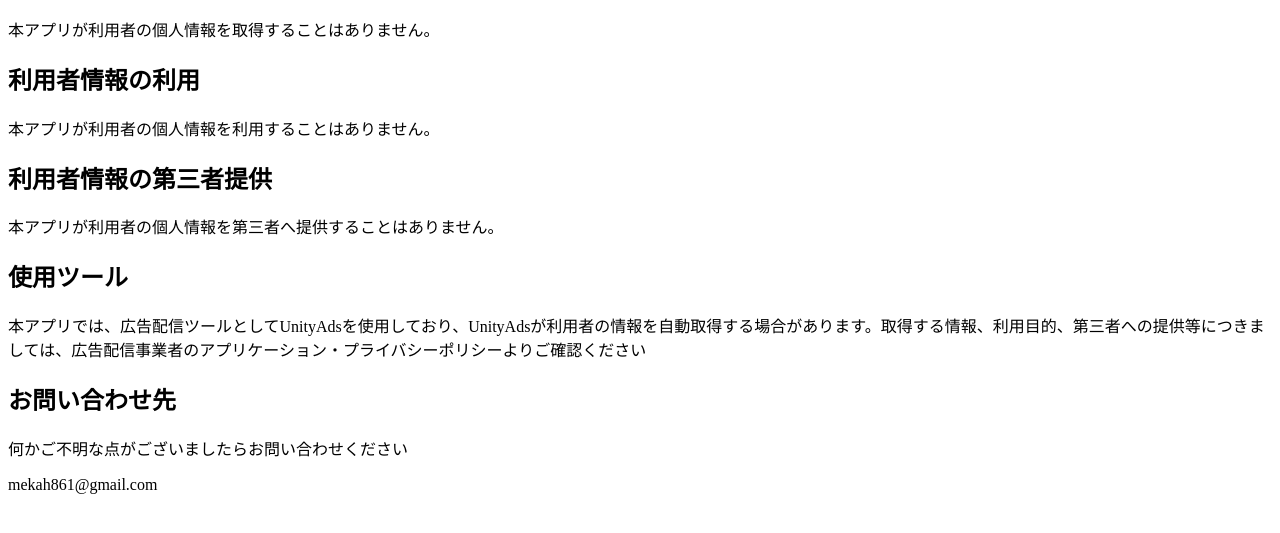
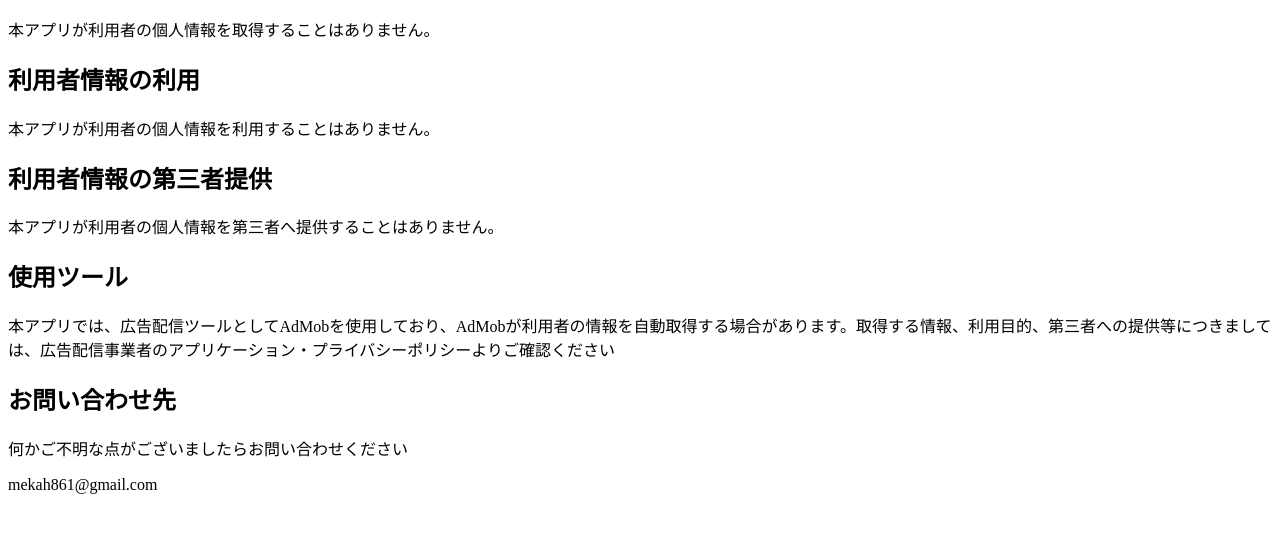
Before and after one commit to WindowsGitHubDM/privacy, a plain HTML site: page index.html in a window 1280 px wide. Shown: the part 127-660 px from the top of the page. Drawn offline with Linux system fonts and the light colour scheme.

Commit message:
Update index.html

```diff
--- a/index.html
+++ b/index.html
@@ -18,7 +18,7 @@
   <p>本アプリが利用者の個人情報を第三者へ提供することはありません。</p>
 
   <h2>使用ツール</h2>
-  <p>本アプリでは、広告配信ツールとしてUnityAdsを使用しており、UnityAdsが利用者の情報を自動取得する場合があります。取得する情報、利用目的、第三者への提供等につきましては、広告配信事業者のアプリケーション・プライバシーポリシーよりご確認ください</p>
+  <p>本アプリでは、広告配信ツールとしてAdMobを使用しており、AdMobが利用者の情報を自動取得する場合があります。取得する情報、利用目的、第三者への提供等につきましては、広告配信事業者のアプリケーション・プライバシーポリシーよりご確認ください</p>
 
   <h2>お問い合わせ先</h2>
   <p>何かご不明な点がございましたらお問い合わせください</p>
```
